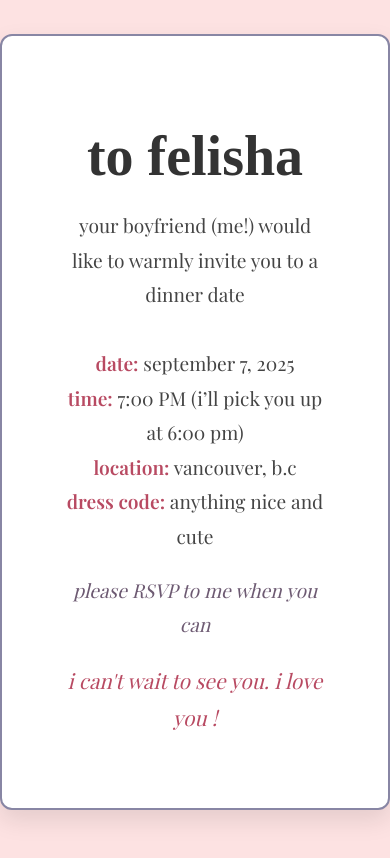
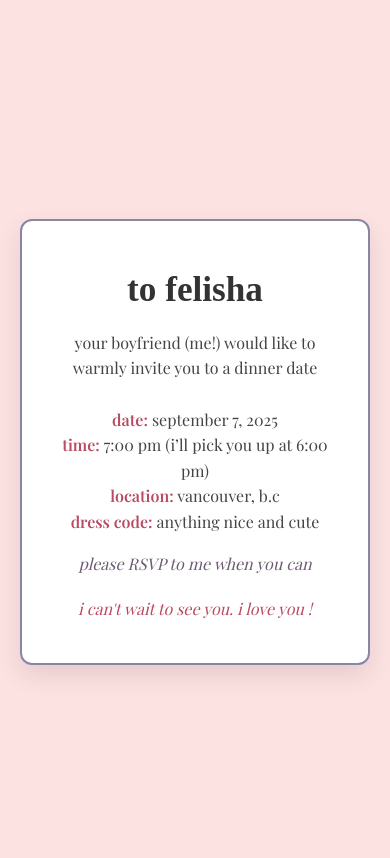
Before and after one commit to kdot2a/fish, a plain HTML site: page index.html in a window 390 px wide. Drawn offline with nearby package versions, Linux system fonts and the light colour scheme.

Commit message:
Update index.html

```diff
--- a/index.html
+++ b/index.html
@@ -3,41 +3,43 @@
 <head>
   <meta charset="UTF-8" />
   <meta name="viewport" content="width=device-width, initial-scale=1.0" />
-  <title>hi</title>
+  <title>Date Invitation</title>
   <link href="https://fonts.googleapis.com/css2?family=Great+Vibes&family=Playfair+Display:wght@400;600&display=swap" rel="stylesheet">
   <style>
     body {
       margin: 0;
-      height: 100vh;
+      min-height: 100vh;
       display: flex;
       justify-content: center;
       align-items: center;
       background: #fde2e2;
       font-family: 'Playfair Display', serif;
       text-align: center;
+      padding: 20px;
     }
 
     .invitation {
       background: #fff;
       border: 2px solid #8886a4;
       border-radius: 12px;
-      padding: 50px 60px;
+      padding: 40px;
       box-shadow: 0 10px 25px rgba(0,0,0,0.1);
       max-width: 650px;
+      width: 100%;
       animation: fadeIn 2s ease forwards;
     }
 
     h1 {
       font-family: 'Times New Roman', serif;
-      font-size: 3.5rem;
+      font-size: 3rem;
       color: #333;
       margin-bottom: 20px;
     }
 
     p {
-      font-size: 1.2rem;
+      font-size: 1.1rem;
       color: #444;
-      line-height: 1.8;
+      line-height: 1.6;
     }
 
     .highlight {
@@ -52,8 +54,22 @@
     .closing {
       font-style: italic;
       color: #b84a62;
-      font-size: 1.3rem;
+      font-size: 1.2rem;
       margin-top: 20px;
+    }
+
+    @media (max-width: 480px) {
+      .invitation {
+        padding: 25px;
+      }
+
+      h1 {
+        font-size: 2.2rem;
+      }
+
+      p, .closing {
+        font-size: 1rem;
+      }
     }
 
     @keyframes fadeIn {
@@ -67,7 +83,7 @@
     <h1>to felisha</h1>
     <p>your boyfriend (me!) would like to warmly invite you to a dinner date <br><br>
     <span class="highlight">date:</span> september 7, 2025<br>
-    <span class="highlight">time:</span> 7:00 PM (i’ll pick you up at 6:00 pm)<br>
+    <span class="highlight">time:</span> 7:00 pm (i’ll pick you up at 6:00 pm)<br>
     <span class="highlight">location:</span> vancouver, b.c<br>
     <span class="highlight">dress code:</span> anything nice and cute </p>
     <p><em>please RSVP to me when you can</em></p>
```
